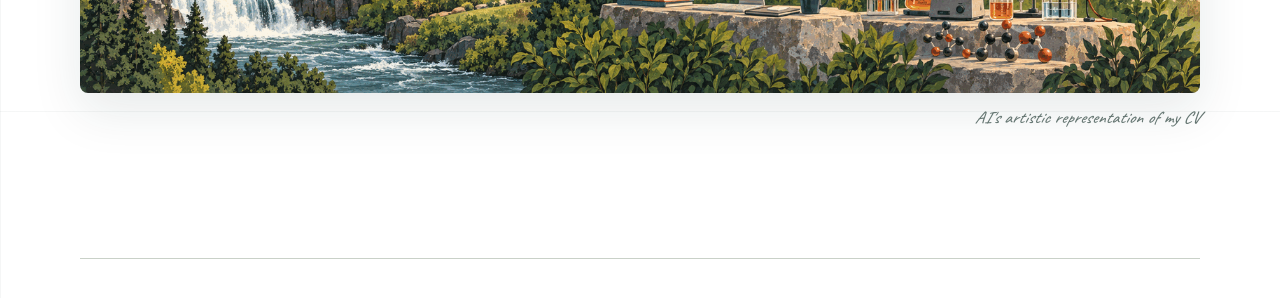
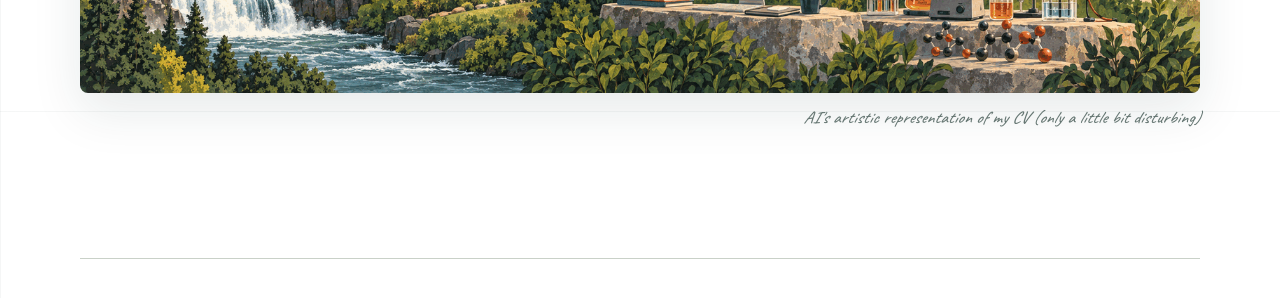
Before and after one commit to Jonas-LaPier/personalwebsite, a Jekyll site: the page built from cv.md, in a window 1280 px wide and 900 px high, scrolled down 3862 px. Shown: the part 527-825 px from the top of the window. Built offline with Jekyll 4.4.1, drawn with Linux system fonts in a browser that asks for light colours.

Commit message:
Update cv.md

```diff
--- a/cv.md
+++ b/cv.md
@@ -27,5 +27,5 @@ permalink: /cv/
 
 <figure class="life-banner cv-banner">
   <img src="{{ '/assets/images/life-journey-banner.png' | relative_url }}" alt="Illustrated panorama connecting Spokane, Harvard, Pacific Northwest National Laboratory, chemistry research, and Stanford">
-  <figcaption>AI's artistic representation of my CV</figcaption>
+  <figcaption>AI's artistic representation of my CV (only a little bit disturbing)</figcaption>
 </figure>
```
